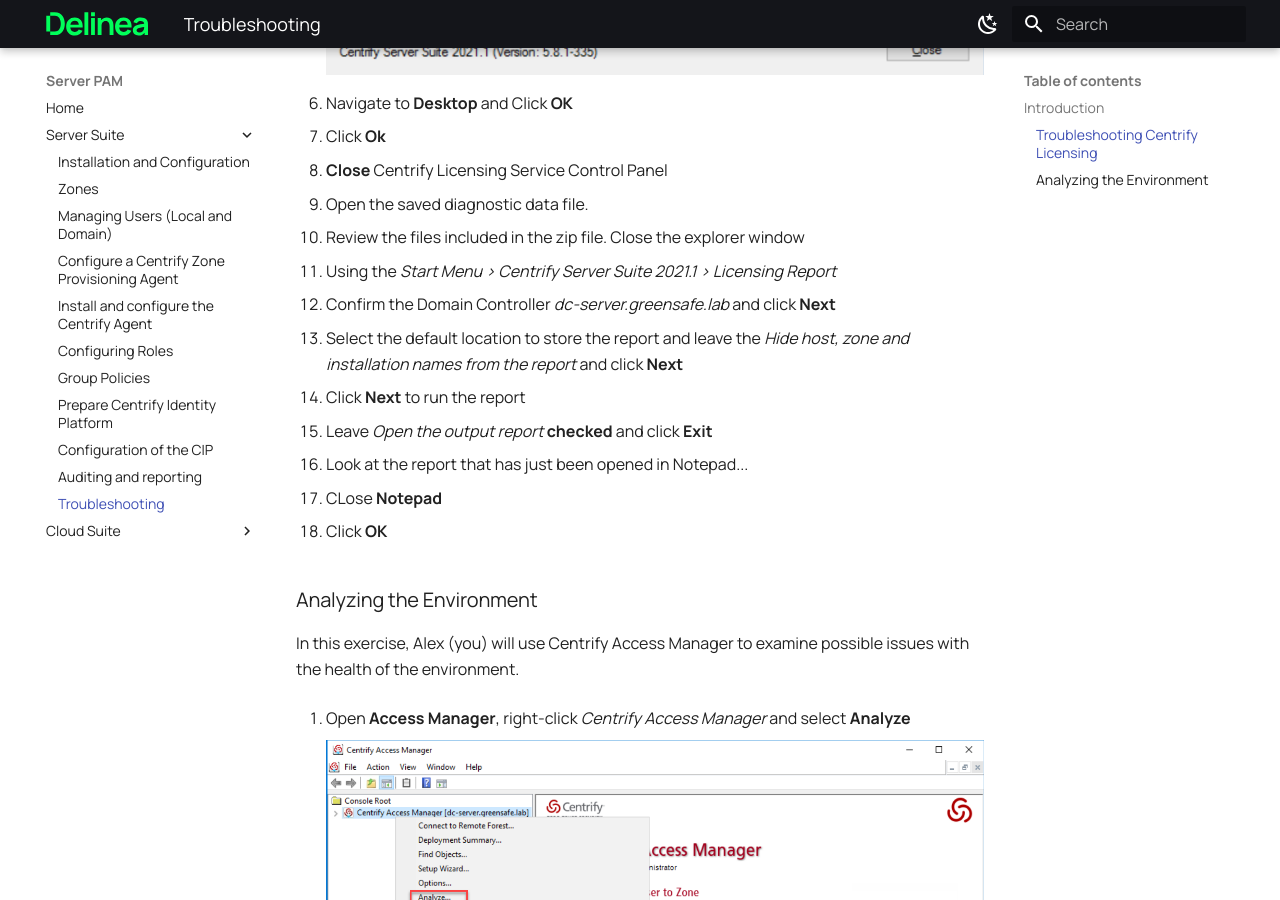
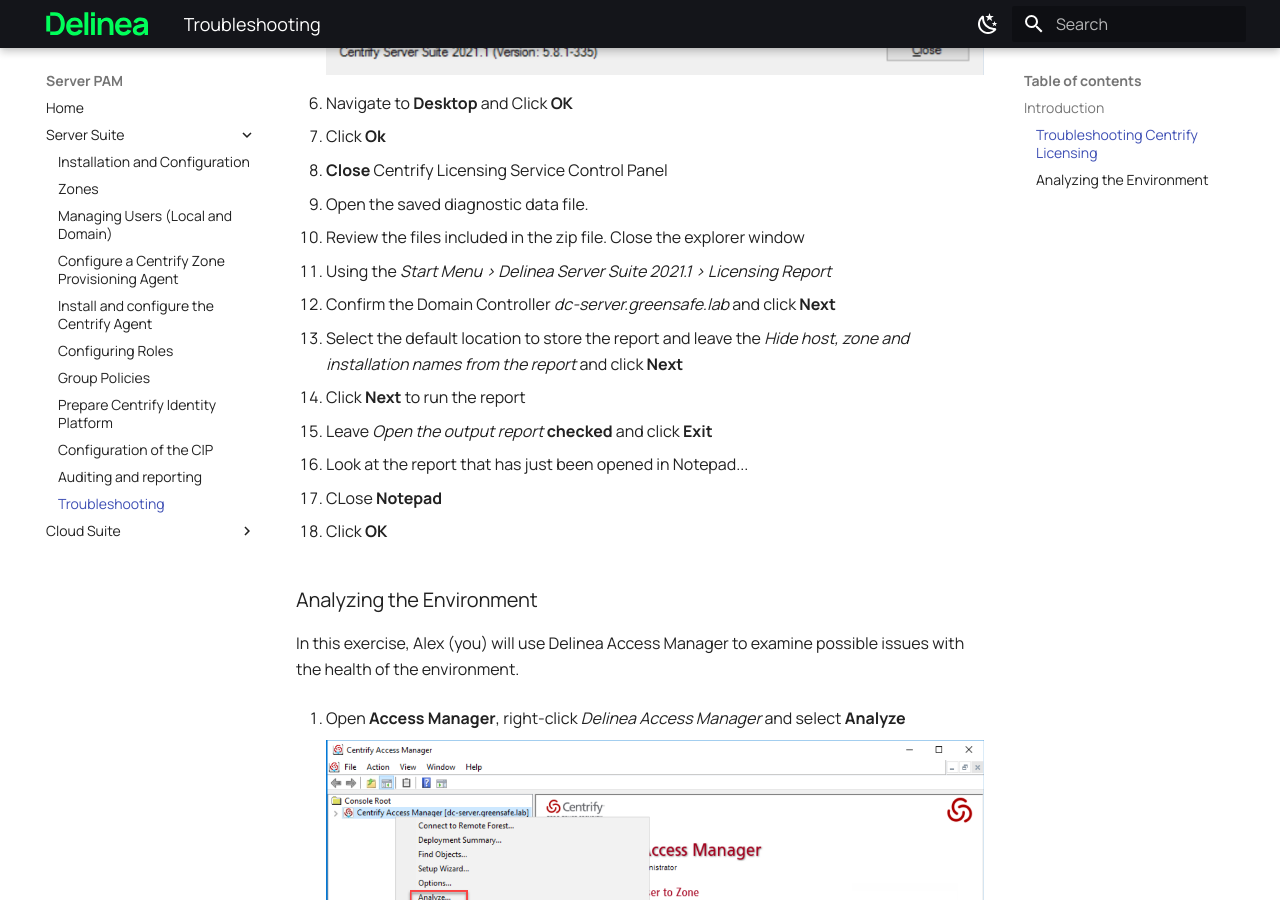
Before and after one commit to wessenstam/server-cloud_suite_partner, an MkDocs documentation site: the page built from docs/Server_Suite/lab11/lab11.md, in a window 1280 px wide and 900 px high, scrolled down 2606 px. Built offline with MkDocs 1.6.1 and Material for MkDocs 9.7.7, drawn with Linux system fonts in a browser that asks for light colours; some of the changed text lies outside the part shown.

Commit message:
Change names from Centrify to Delinea

```diff
--- a/docs/Server_Suite/lab11/lab11.md
+++ b/docs/Server_Suite/lab11/lab11.md
@@ -26,7 +26,7 @@ This eleventh lab will cover:
 
 In this exercise, Alex (you) will use the Centrify Licensing Service to examine the installed licensing applied to the environment.
 
-01. On the **apps-server.greensafe.lab**, navigate to *Start Menu > Centrify Server Suite 2021.1 > Centrify Licensing Service Control Panel*
+01. On the **apps-server.greensafe.lab**, navigate to *Start Menu > Delinea Server Suite 2021.1 > Licensing Service Control Panel*
 
     ![](images/lab-001.png)
 
@@ -55,7 +55,7 @@ In this exercise, Alex (you) will use the Centrify Licensing Service to examine
 
 10. Review the files included in the zip file. Close the explorer window
 
-11. Using the *Start Menu > Centrify Server Suite 2021.1 > Licensing Report*
+11. Using the *Start Menu > Delinea Server Suite 2021.1 > Licensing Report*
 
 12. Confirm the Domain Controller *dc-server.greensafe.lab* and click **Next**
 
@@ -73,9 +73,9 @@ In this exercise, Alex (you) will use the Centrify Licensing Service to examine
 
 ### Analyzing the Environment
 
-In this exercise, Alex (you) will use Centrify Access Manager to examine possible issues with the health of the environment.
+In this exercise, Alex (you) will use Delinea Access Manager to examine possible issues with the health of the environment.
 
-1. Open **Access Manager**, right-click *Centrify Access Manager* and select **Analyze**
+1. Open **Access Manager**, right-click *Delinea Access Manager* and select **Analyze**
 
     ![](images/lab-004.png)
 
```
